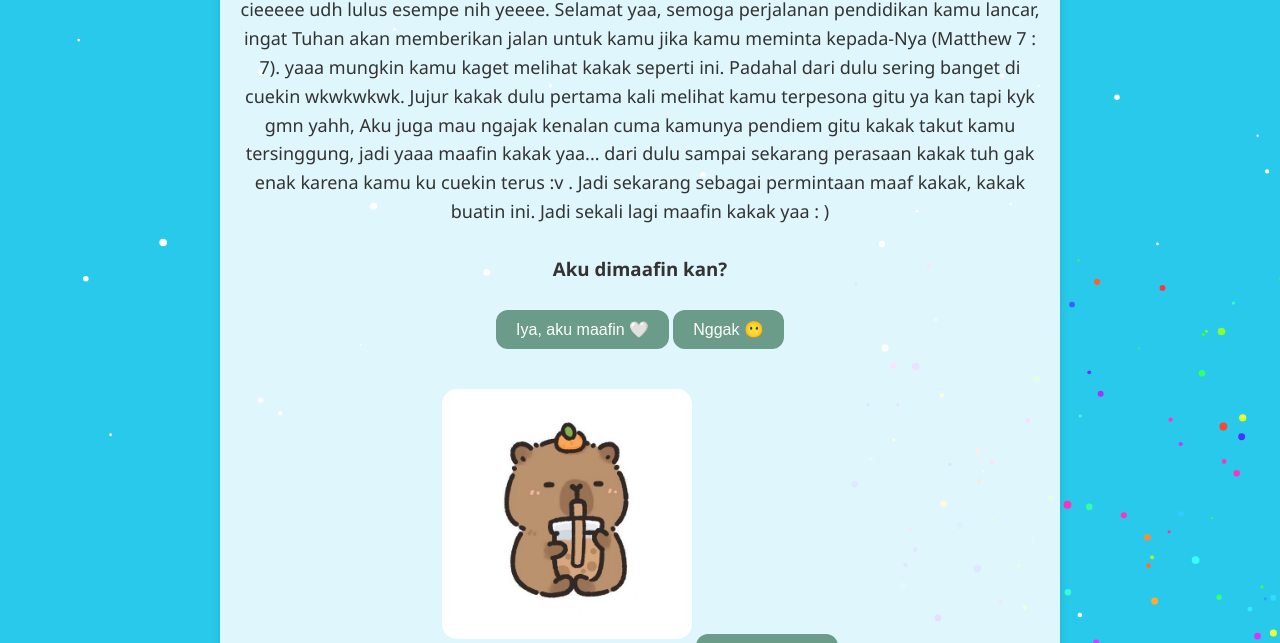
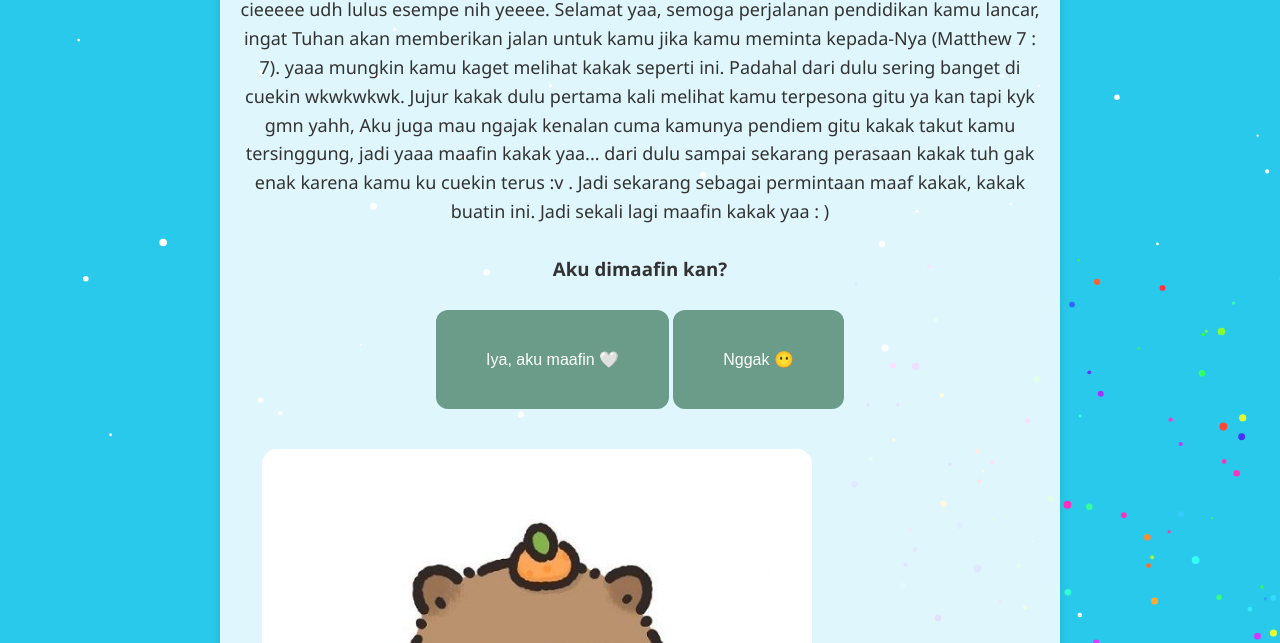
Before and after one commit to lnell19/nadine-project, a plain HTML site: page index.html in a window 1280 px wide. Shown: the part 157-800 px from the top of the page. Drawn offline with Linux system fonts and the light colour scheme.

Commit message:
Style.css

```diff
--- a/Style.css
+++ b/Style.css
@@ -39,7 +39,7 @@ p {
 }
 
 .capybara {
-  width: 250px;
+  width: 550px;
   margin: 20px 0;
   border-radius: 15px;
 }
@@ -48,7 +48,7 @@ p {
   background-color: #6a9c89;
   color: #fff;
   border: none;
-  padding: 10px 20px;
+  padding: 40px 50px;
   border-radius: 12px;
   cursor: pointer;
   font-size: 16px;
```
